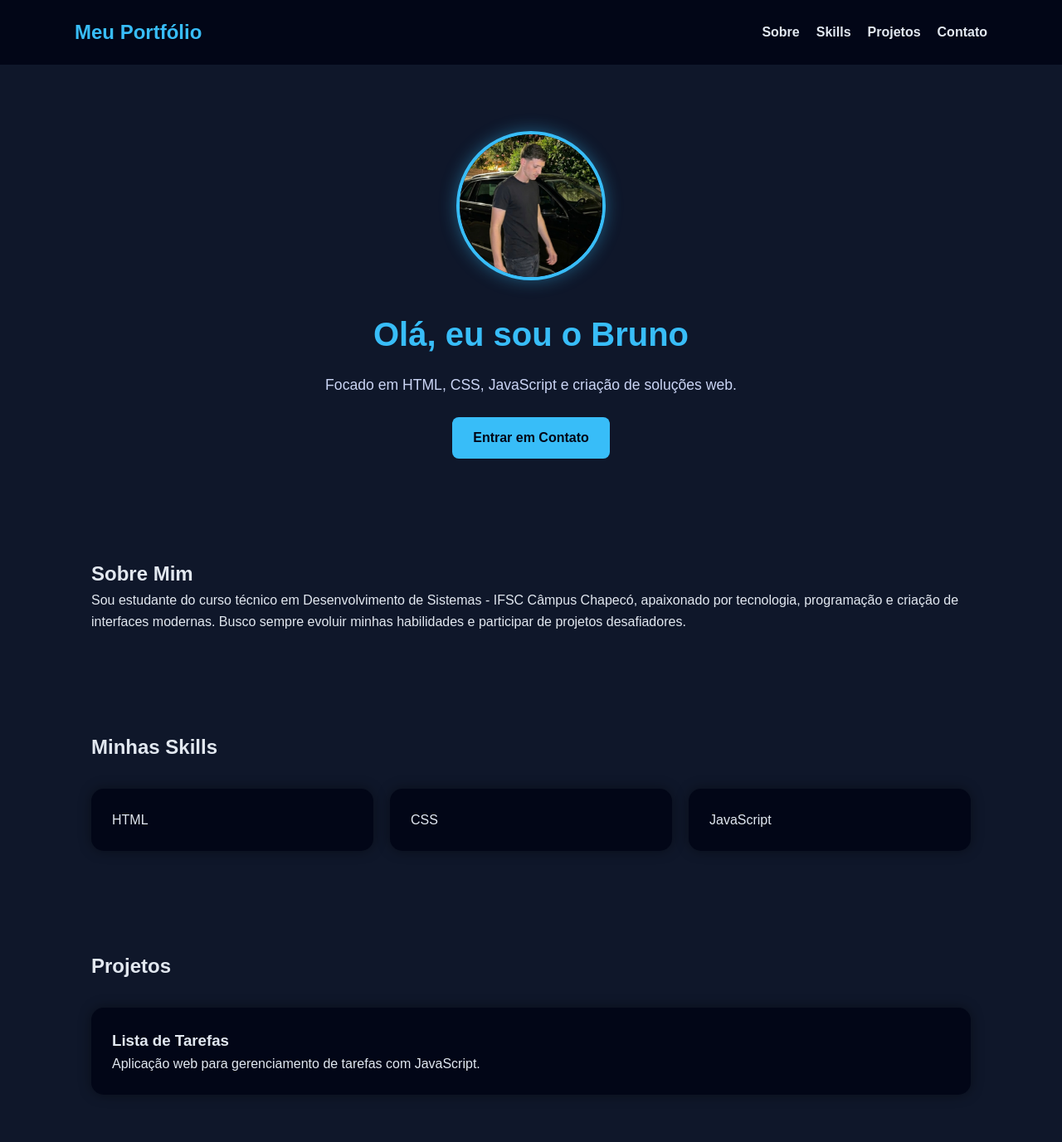
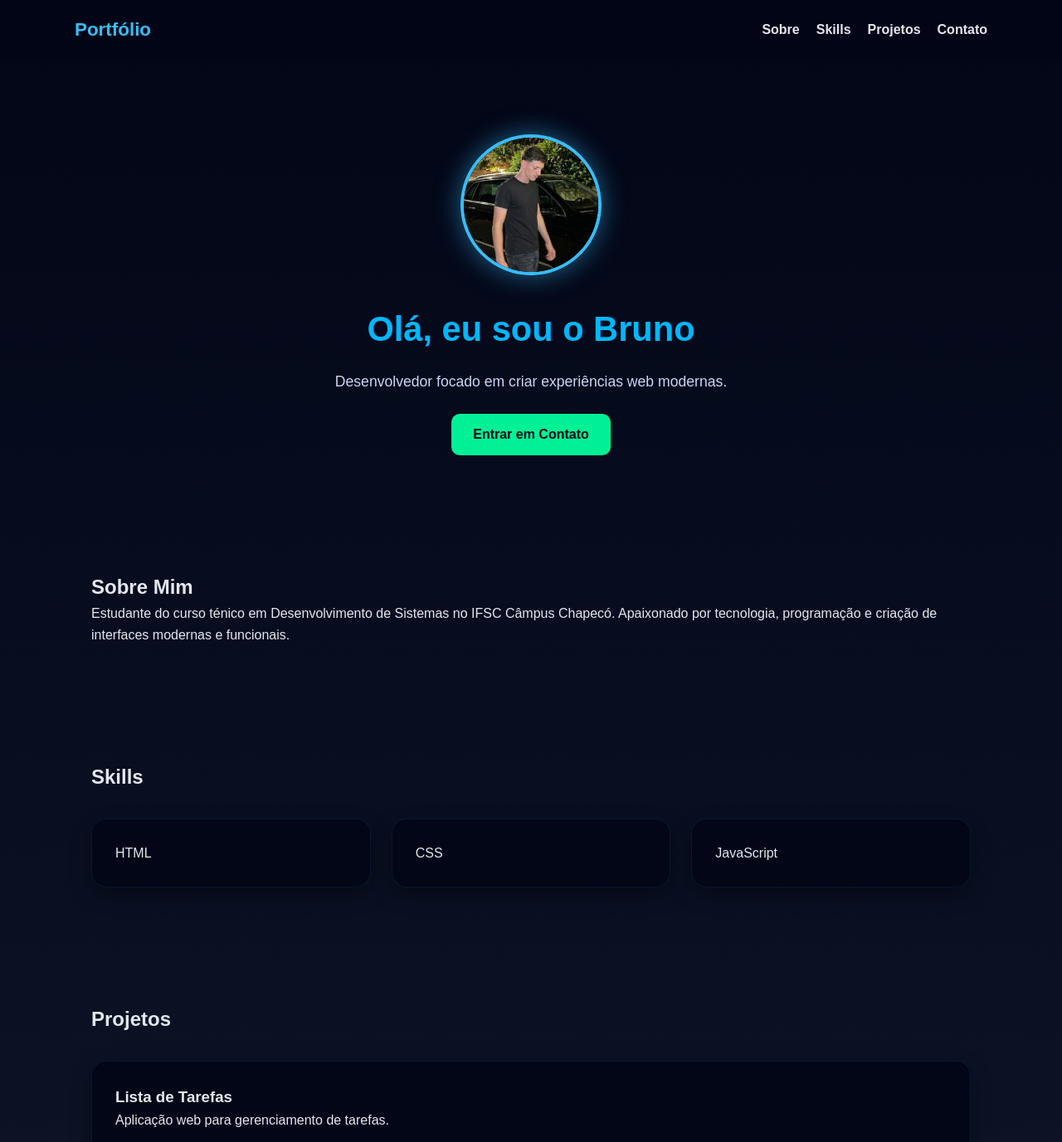
Before and after one commit to BrunoFrigo/brunofrigo, a plain HTML site: page index.html in a window 1280 px wide. Shown: the top 1377 px of the page at 83% size. Drawn offline with Linux system fonts and the light colour scheme.

Commit message:
index.html

```diff
--- a/index.html
+++ b/index.html
@@ -3,39 +3,30 @@
 <head>
   <meta charset="UTF-8" />
   <meta name="viewport" content="width=device-width, initial-scale=1.0" />
-  <title>Meu Portfólio</title>
+  <title>Bruno Frigo | Portfólio</title>
 
-  <!-- FAVICON PADRÃO (PC / NAVEGADORES) -->
-  <link rel="icon" type="image/png" sizes="32x32" href="src\original-c9982a422ccd062f045fc53845f0cba5.webp">
-  <link rel="icon" type="image/png" sizes="16x16" href="src\original-c9982a422ccd062f045fc53845f0cba5.webp">
-
-  <!-- ANDROID / CHROME -->
-  <link rel="icon" type="image/png" sizes="192x192" href="src\original-c9982a422ccd062f045fc53845f0cba5.webp">
-  <link rel="icon" type="image/png" sizes="512x512" href="src\original-c9982a422ccd062f045fc53845f0cba5.webp">
-
-  <!-- IOS / APPLE -->
-  <link rel="apple-touch-icon" sizes="180x180" href="src\original-c9982a422ccd062f045fc53845f0cba5.webp">
-
-  <!-- MANIFEST (PWA / ANDROID) -->
-  <link rel="manifest" href="site.webmanifest">
+  <link rel="icon" type="image/webp" sizes="32x32" href="src/original-c9982a422ccd062f045fc53845f0cba5.webp">
+  <link rel="apple-touch-icon" sizes="180x180" href="src/original-c9982a422ccd062f045fc53845f0cba5.webp">
 
   <style>
     * {
       margin: 0;
       padding: 0;
       box-sizing: border-box;
+      scroll-behavior: smooth;
     }
 
     body {
       font-family: Arial, Helvetica, sans-serif;
-      background: #0f172a;
+      background: linear-gradient(180deg,#020617,#0f172a);
       color: #e2e8f0;
       line-height: 1.6;
     }
 
     header {
-      background: #020617;
-      padding: 20px;
+      background: rgba(2,6,23,0.9);
+      backdrop-filter: blur(10px);
+      padding: 18px;
       position: sticky;
       top: 0;
       z-index: 1000;
@@ -51,6 +42,7 @@
 
     nav h1 {
       color: #38bdf8;
+      font-size: 1.4rem;
     }
 
     nav ul {
@@ -63,7 +55,7 @@
       text-decoration: none;
       color: #e2e8f0;
       font-weight: bold;
-      transition: 0.3s;
+      transition: .3s;
     }
 
     nav a:hover {
@@ -73,102 +65,120 @@
     section {
       max-width: 1100px;
       margin: auto;
-      padding: 60px 20px;
+      padding: 70px 20px;
     }
 
     .hero {
       text-align: center;
-      padding-top: 80px;
+      padding-top: 90px;
     }
 
     .hero img {
-      width: 180px;
-      height: 180px;
+      width: 170px;
+      height: 170px;
       border-radius: 50%;
       object-fit: cover;
       border: 4px solid #38bdf8;
+      box-shadow: 0 0 30px rgba(56,189,248,0.5);
       margin-bottom: 25px;
-      box-shadow: 0 0 20px rgba(56,189,248,0.4);
+      transition: .4s;
+    }
+
+    .hero img:hover {
+      transform: scale(1.05);
     }
 
     .hero h2 {
-      font-size: 2.5rem;
-      color: #38bdf8;
+      font-size: 2.6rem;
+      color: #00b7ff;
     }
 
     .hero p {
       margin-top: 15px;
+      color: #cbd5f5;
       font-size: 1.1rem;
-      color: #cbd5f5;
     }
 
     .btn {
       display: inline-block;
       margin-top: 25px;
-      padding: 12px 25px;
-      background: #38bdf8;
+      padding: 12px 26px;
+      background: #00f195;
       color: #020617;
-      border-radius: 8px;
+      border-radius: 10px;
       text-decoration: none;
       font-weight: bold;
-      transition: 0.3s;
+      transition: .3s;
     }
 
     .btn:hover {
       background: #0ea5e9;
+      transform: translateY(-2px);
     }
 
-    .skills {
+    .skills, .projects {
       display: grid;
-      grid-template-columns: repeat(auto-fit, minmax(200px, 1fr));
-      gap: 20px;
+      grid-template-columns: repeat(auto-fit,minmax(230px,1fr));
+      gap: 25px;
       margin-top: 30px;
     }
 
     .card {
       background: #020617;
-      padding: 25px;
-      border-radius: 15px;
-      box-shadow: 0 0 15px rgba(0,0,0,0.4);
-      transition: transform 0.3s;
+      padding: 28px;
+      border-radius: 18px;
+      box-shadow: 0 10px 25px rgba(0,0,0,0.4);
+      transition: .35s;
+      border: 1px solid rgba(56,189,248,0.1);
     }
 
     .card:hover {
-      transform: translateY(-5px);
-    }
-
-    .projects {
-      display: grid;
-      grid-template-columns: repeat(auto-fit, minmax(250px, 1fr));
-      gap: 25px;
-      margin-top: 30px;
+      transform: translateY(-6px) scale(1.01);
+      box-shadow: 0 15px 35px rgba(56,189,248,0.25);
     }
 
     footer {
       text-align: center;
-      padding: 30px;
+      padding: 35px;
       background: #020617;
-      margin-top: 50px;
-      font-size: 0.9rem;
+      font-size: .9rem;
+      margin-top: 60px;
     }
 
     .fade {
       opacity: 0;
-      transform: translateY(30px);
-      transition: all 0.8s ease;
+      transform: translateY(40px);
+      transition: all .9s ease;
     }
 
     .fade.show {
       opacity: 1;
       transform: translateY(0);
     }
+
+    @media(max-width:768px){
+      nav ul {
+        gap: 12px;
+        font-size: .9rem;
+      }
+
+      .hero h2 {
+        font-size: 2rem;
+      }
+
+      .hero img {
+        width: 140px;
+        height: 140px;
+      }
+    }
   </style>
 </head>
 
 <body>
+
 <header>
   <nav>
-      <h1>Meu Portfólio</h1>
+    <h1>Portfólio</h1>
     <ul>
       <li><a href="#sobre">Sobre</a></li>
       <li><a href="#skills">Skills</a></li>
@@ -179,25 +189,25 @@
 </header>
 
 <section class="hero fade">
+  <img src="src/IMG_2731.jpeg" alt="Foto Bruno">
+  <h2>Olá, eu sou o Bruno</h2>
+  <p>Desenvolvedor focado em criar experiências web modernas.</p>
+  <a href="https://wa.me/5549999899376" class="btn" target="_blank">
+Entrar em Contato
+</a>
 
-    <img src="src\IMG_2731.jpeg" alt="Foto de Perfil">
-
-    <h2>Olá, eu sou o Bruno</h2>
-    <p>Focado em HTML, CSS, JavaScript e criação de soluções web.</p>
-    <a href="#contato" class="btn">Entrar em Contato</a>
 </section>
 
 <section id="sobre" class="fade">
   <h2>Sobre Mim</h2>
   <p>
-      Sou estudante do curso técnico em Desenvolvimento de Sistemas - IFSC Câmpus Chapecó, apaixonado por tecnologia,
-      programação e criação de interfaces modernas. Busco sempre evoluir minhas
-      habilidades e participar de projetos desafiadores.
+    Estudante do curso ténico em Desenvolvimento de Sistemas no IFSC Câmpus Chapecó. Apaixonado por tecnologia,
+    programação e criação de interfaces modernas e funcionais.
   </p>
 </section>
 
 <section id="skills" class="fade">
-    <h2>Minhas Skills</h2>
+  <h2>Skills</h2>
   <div class="skills">
     <div class="card">HTML</div>
     <div class="card">CSS</div>
@@ -210,7 +220,8 @@
   <div class="projects">
     <div class="card">
       <h3>Lista de Tarefas</h3>
-        <p>Aplicação web para gerenciamento de tarefas com JavaScript.</p>
+      <p>Aplicação web para gerenciamento de tarefas.</p>
+    </div>
   </div>
 </section>
 
@@ -221,21 +232,22 @@
 </section>
 
 <footer>
-    <p>© 2026 - BrunoFrigo</p>
+  <p>© 2026 - Bruno Frigo</p>
 </footer>
 
 <script>
-    const faders = document.querySelectorAll('.fade');
+  const faders = document.querySelectorAll(".fade");
 
-    const observer = new IntersectionObserver(entries => {
-      entries.forEach(entry => {
-        if (entry.isIntersecting) {
-          entry.target.classList.add('show');
+  const observer = new IntersectionObserver(entries=>{
+    entries.forEach(entry=>{
+      if(entry.isIntersecting){
+        entry.target.classList.add("show");
       }
     });
   });
 
-    faders.forEach(el => observer.observe(el));
+  faders.forEach(el=>observer.observe(el));
 </script>
+
 </body>
 </html>
```
Lines whose indentation alone changed are shown as unchanged.
